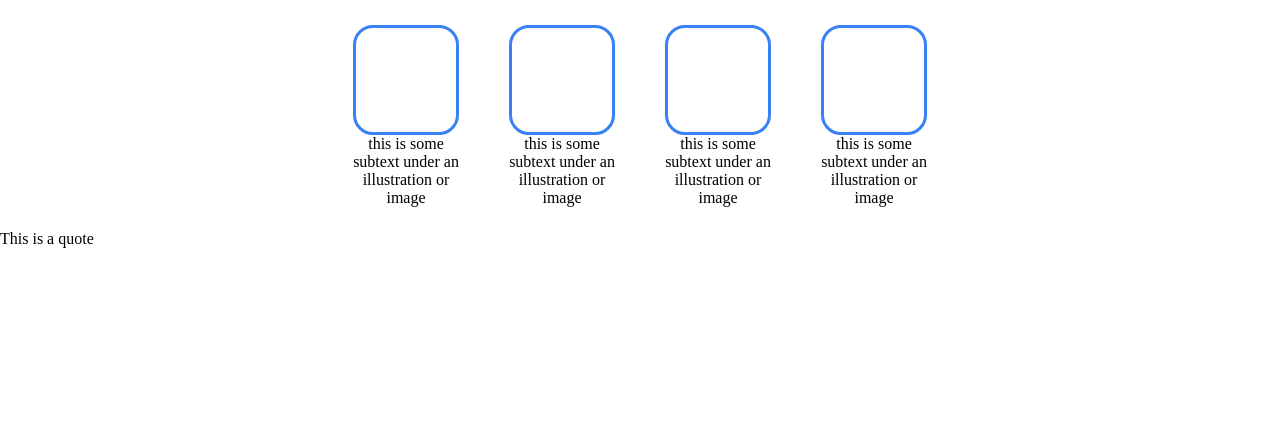
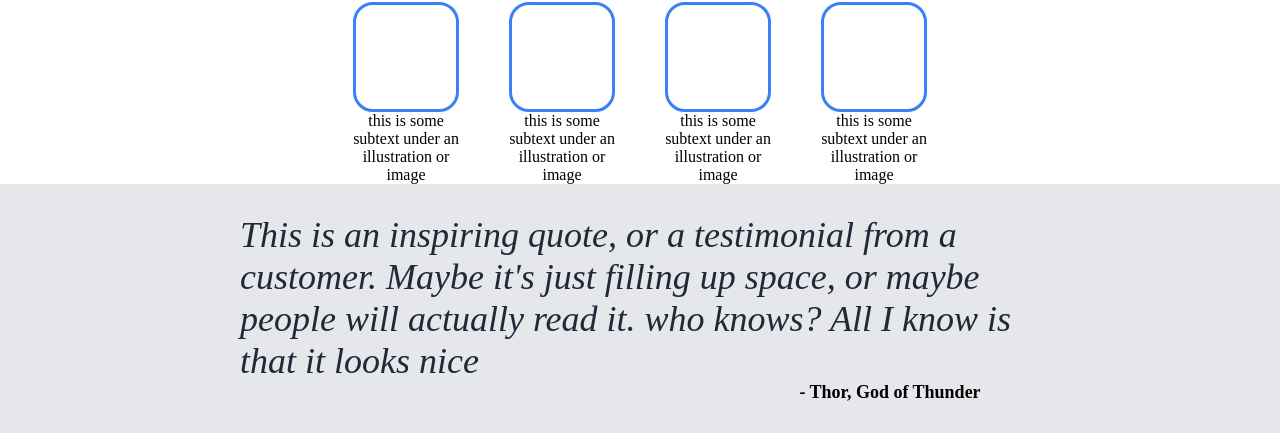
Before and after one commit to TWork1/website-project, a plain HTML site: page odin/landing-page.html in a window 1280 px wide. Shown: the part 424-857 px from the top of the page. Before the commit the page ends 800 px from the top, so only its background shows below. Drawn offline with Linux system fonts and the light colour scheme.

Commit message:
Add Quote Section

```diff
--- a/odin/landing-page.css
+++ b/odin/landing-page.css
@@ -10,6 +10,7 @@ background-color: #1f2937;
 align-items: center;
 justify-content: center;
 gap: 450px;
+flex:1;
 }
 .logo{
   font-size: 24px;
@@ -38,6 +39,7 @@ ul{
     padding: 50px 0 50px 0;
     justify-content: center;
     gap: 50px;
+    flex:1;
 }
 .he-text{
     display: flex;
@@ -75,6 +77,7 @@ button{
     height: 200px;
     border-radius: 10px;
     padding: 5px 60px;
+    color: white;
 }
 .random{
     display: flex;
@@ -83,6 +86,7 @@ button{
     align-items: center;
     text-align: center;
     height: 300px;
+    flex:1;
 }
 .rt{
     font-size: 36px;
@@ -106,3 +110,27 @@ img{
 .box{
 flex: 0 1 0;
 }
+.gray{
+    display: flex;
+    flex-direction: column;
+    background: #e5e7eb;
+    flex:1;
+    padding: 30px 10px;
+    justify-content: center;
+    align-items: center;
+}
+.quote{
+    font-size: 36px;
+    font-style: italic;
+    color: #1f2937;
+    display: flex;
+    flex: none;
+    width: 800px;
+}
+.ref{
+    font-size: 18px;
+    font-weight: bold;
+    display: flex;
+    text-align: end;
+    padding-left: 500px;
+}
--- a/odin/landing-page.html
+++ b/odin/landing-page.html
@@ -51,7 +51,8 @@
             </div>
         </div>
         <div class="gray">
-            <div class="quote"> This is a quote</div>
+            <div class="quote"> This is an inspiring quote, or a testimonial from a customer. Maybe it's just filling up space, or maybe people will actually read it. who knows? All I know is that it looks nice</div>
+            <div class="ref"> - Thor, God of Thunder </div>
         </div>
 
     </div>
```
